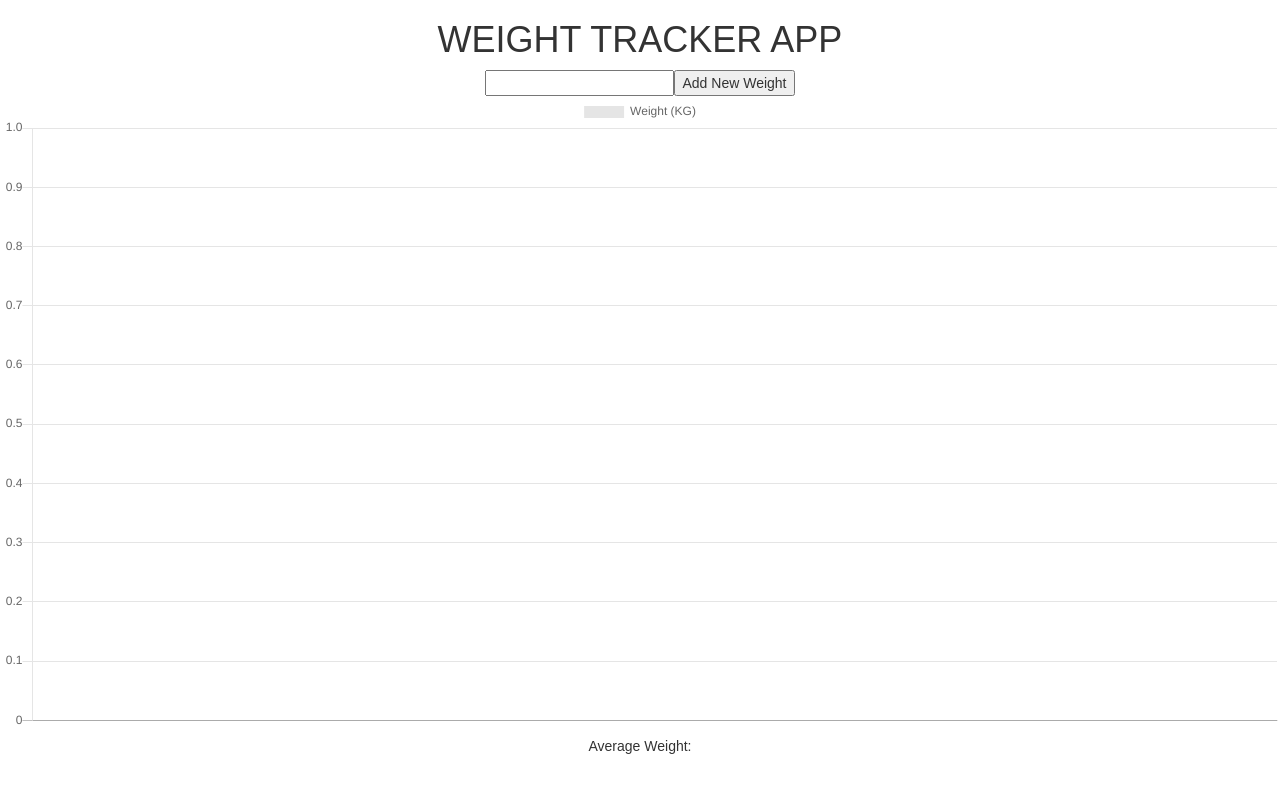
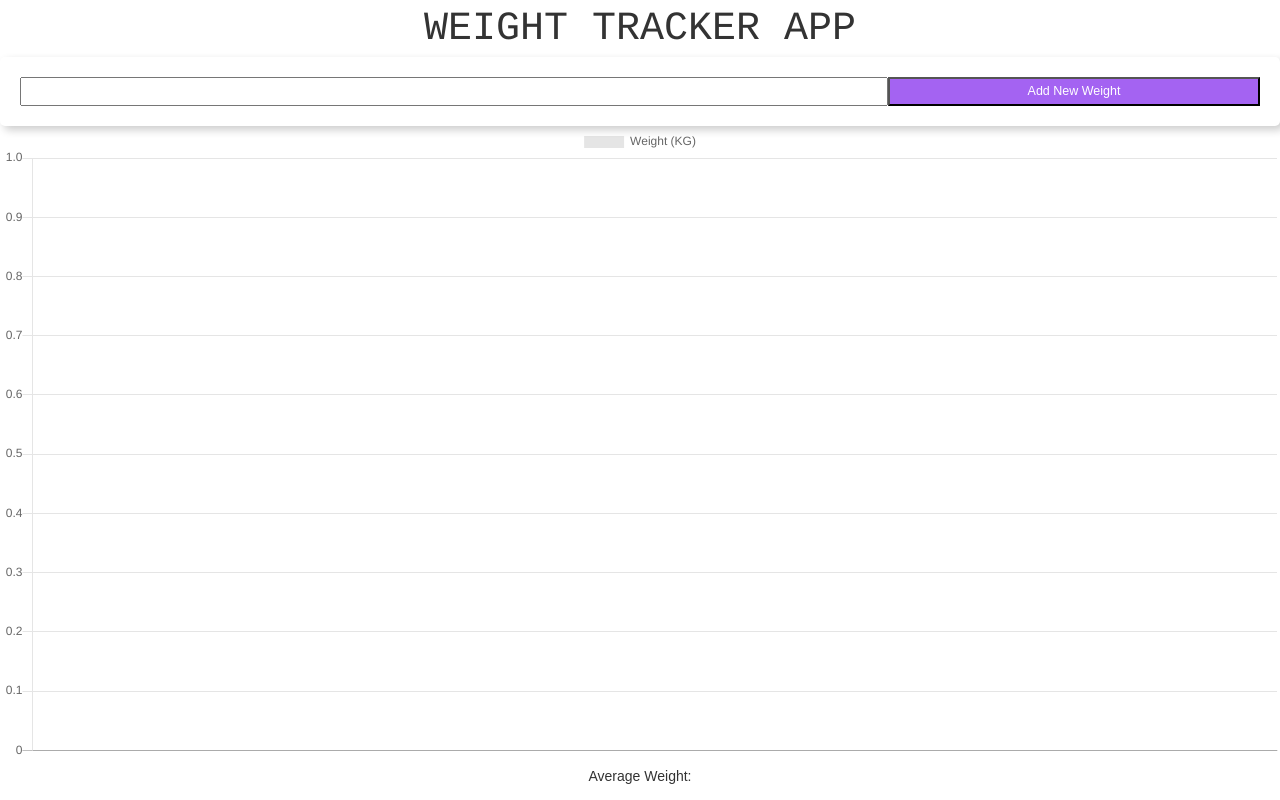
Before and after one commit to lamngue/weightracker-frontEnd, a React (Create React App) app: page / in a window 1280 px wide. Built offline with nearby package versions, Linux system fonts and the light colour scheme.

Commit message:
make it better

```diff
--- a/src/App.css
+++ b/src/App.css
@@ -1,3 +1,8 @@
+span{
+  font-size: 40px;
+  font-family: courier,sans-serif;
+}
+
 .App {
   text-align: center;
 }
--- a/src/App.js
+++ b/src/App.js
@@ -30,7 +30,7 @@ class App extends Component {
     console.log(dates)
     return (
       <div className="App">
-        <h1 className="text-center"> WEIGHT TRACKER APP </h1>
+        <span className="text-center"> WEIGHT TRACKER APP </span>
         <SearchPersonAndAddNewWeights add={this.addNewWeight}/>
         <Graph data={this.state.weightsOvertime}/>
         {(weights.length >0)?
--- a/src/components/searchPersonAndAddNewWeights/searchPersonAndAddNewWeights.js
+++ b/src/components/searchPersonAndAddNewWeights/searchPersonAndAddNewWeights.js
@@ -23,7 +23,7 @@ class searchPersonAndAddNewWeights extends Component{
 		return(
 			<div>
 				<div className=' form center pa4 br3 shadow-5'>
-					<input onChange={this.onInputChange} type ='text' className='f4 pa2 w-70'/>
+					<input onChange={this.onInputChange} type ='text' className='f4 pa2 w-70' onFocus="this.value=''"/>
 					<button onClick={this.onButtonSubmit} className='w-30 grow f4 link ph3 pv2 dib white bg-light-purple'>Add New Weight</button>
 				</div>
 			</div>
--- a/src/index.js
+++ b/src/index.js
@@ -3,6 +3,6 @@ import ReactDOM from 'react-dom';
 import './index.css';
 import App from './App';
 import registerServiceWorker from './registerServiceWorker';
-
+import 'tachyons';
 ReactDOM.render(<App />, document.getElementById('root'));
 registerServiceWorker();
```
